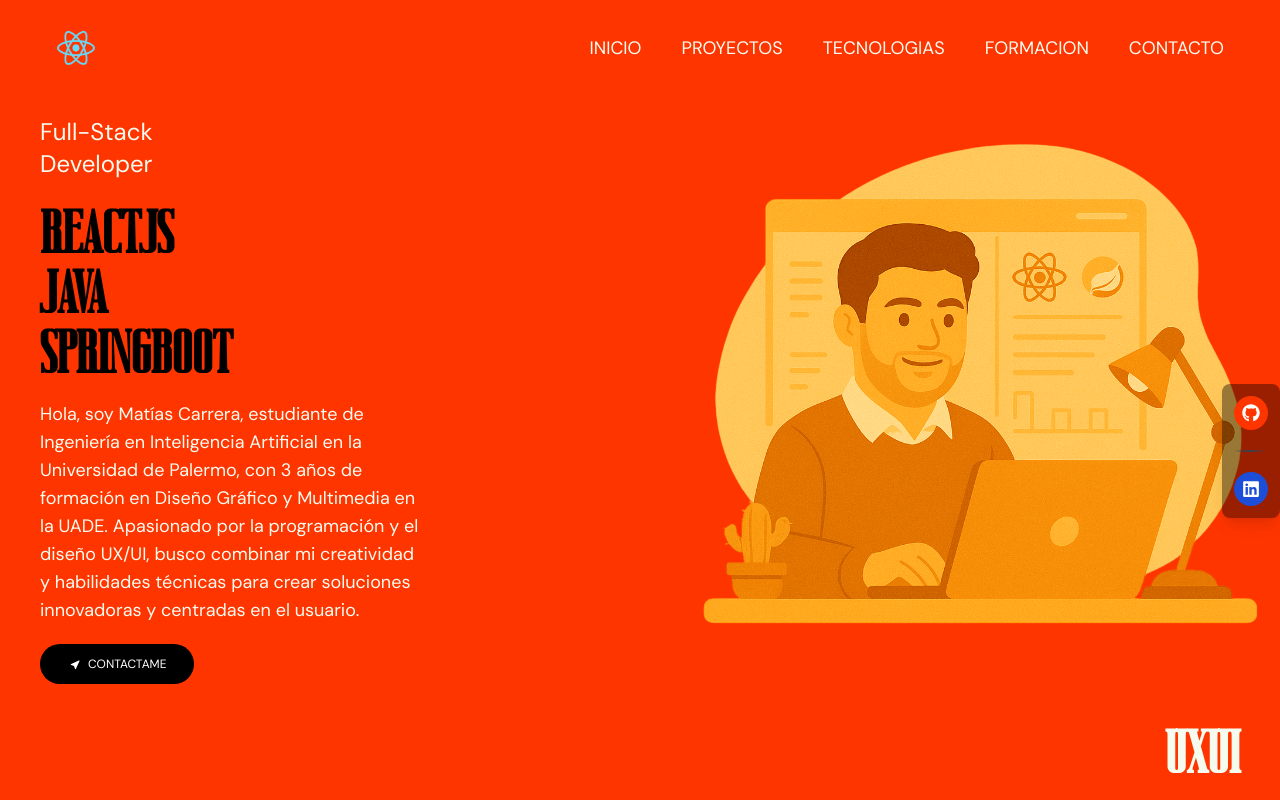
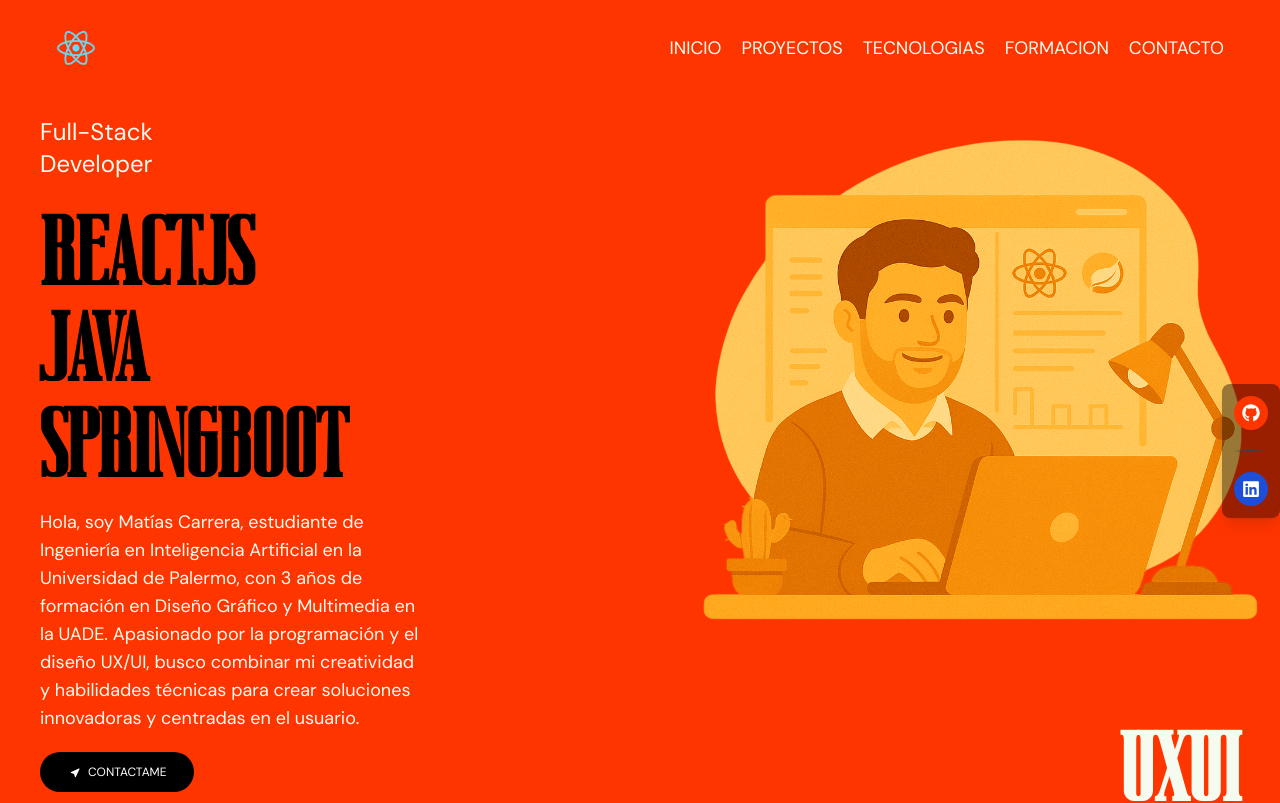
Before and after one commit to maticarrera12/MatiasCarrera, a React (Vite) app: page / in a window 1280 px wide. Shown: the top 803 px of the page. Built offline with nearby package versions, Linux system fonts and the light colour scheme.

Commit message:
fixed responsive

```diff
--- a/src/App.jsx
+++ b/src/App.jsx
@@ -13,7 +13,7 @@
 
 const App = () => {
   return (
-    <main className="relative min-h-screen w-screen overflow-x-hidden bg-soft-white">
+    <main className="relative min-h-screen w-screen overflow-x-hidde">
       <ButtonBar/>
       <Navbar/>
       <Hero/>
--- a/src/components/CallToAction.jsx
+++ b/src/components/CallToAction.jsx
@@ -1,14 +1,14 @@
 const CallToAction = () => {
   return (
     <div className="bg-flame h-72 flex items-center justify-center">
-      <div className="w-full max-w-[800px] md:flex-row mx-auto flex flex-col items-center justify-center space-y-8">
+      <div className="w-full max-w-[800px] md:flex-row mx-auto flex flex-col text-center items-center md:text-left justify-center space-y-8">
         <div>
           <h2>
-            <span className="text-4xl sm:text-5xl font-semibold text-white text-left">
+            <span className="text-4xl sm:text-5xl font-semibold text-white">
               ¿Querés trabajar conmigo?
             </span>
           </h2>
-          <p className="text-white font-semibold text-3xl sm:text-4xl mt-2 text-left">
+          <p className="text-white font-semibold text-3xl sm:text-4xl mt-2">
             ¡Trabajemos Juntos!
           </p>
         </div>
--- a/src/components/Hero.jsx
+++ b/src/components/Hero.jsx
@@ -26,11 +26,10 @@
   }, []);
 
   return (
-
-<div className="relative h-dvh w-screen overflow-x-hidden" id="inicio">
+    <div className="relative min-h-dvh w-screen overflow-x-hidden" id="inicio">
       <div
         id="hero-frame"
-    className="relative z-10 h-dvh w-screen overflow-hidden rounded-lg bg-flame flex "
+        className="relative z-10 min-h-dvh w-screen overflow-hidden rounded-lg bg-flame flex "
       >
         {/* Contenido a la izquierda */}
         <div className="flex-1 mt-24 px-5 sm:px-10 z-20">
@@ -41,17 +40,17 @@
           <h1 className="font-vicenza hero-heading text-black">JAVA</h1>
           <h1 className="font-vicenza hero-heading text-black">SPRINGBOOT</h1>
 
-      <p className="my-5 max-w-96 text-sm md:text-lg text-soft-white">
+          <p className="my-5 max-w-96 text-xs sm:text-lg text-soft-white">
             Hola, soy Matías Carrera, estudiante de Ingeniería en Inteligencia
-        Artificial en la Universidad de Palermo, con 3 años de formación
-        en Diseño Gráfico y Multimedia en la UADE. Apasionado por la
+            Artificial en la Universidad de Palermo, con 3 años de formación en
+            Diseño Gráfico y Multimedia en la UADE. Apasionado por la
             programación y el diseño UX/UI, busco combinar mi creatividad y
             habilidades técnicas para crear soluciones innovadoras y centradas
             en el usuario.
           </p>
 
           <a href="#contacto" className="cursor-pointer">
-        <button className="group relative overflow-hidden w-fit rounded-full px-7 py-3 bg-black text-white flex-center gap-1">
+            <button className="group  mb-10 relative overflow-hidden w-fit rounded-full px-7 py-3 bg-black text-white flex-center gap-1">
               <TiLocationArrow />
               <span className="relative z-50 inline-flex overflow-hidden text-xs uppercase">
                 Contactame
@@ -65,11 +64,10 @@
           <img
             src={portfolioIllustration}
             alt="portfolio illustration"
-        className="hidden md:block max-w-[1000px] w-full h-auto object-contain z-30"
+            className="hidden md:block max-w-[1000px] w-full h-auto object-contain z-30 mt-24 "
           />
 
           {/* UXUI blanco dentro del hero-frame, sobre la imagen */}
-
         </div>
         <h2 className="font-vicenza hero-heading absolute bottom-5 right-5 z-40 text-soft-white">
           UXUI
@@ -83,7 +81,6 @@
         UXUI
       </h2>
     </div>
-
-)
+  );
 }
 export default Hero;
--- a/src/index.css
+++ b/src/index.css
@@ -31,7 +31,7 @@
   }
 
   .nav-hover-btn {
-    @apply relative ms-2 text-[12px]  md:ms-10 md:text-lg  uppercase text-soft-white after:absolute after:-bottom-0.5 after:left-0 after:h-[2px] after:w-full after:origin-bottom-right after:scale-x-0 after:bg-soft-white after:transition-transform after:duration-500 after:ease-[cubic-bezier(0.65_0.05_0.36_1)] hover:after:origin-bottom-left hover:after:scale-x-100 dark:after:bg-soft-white cursor-pointer;
+    @apply relative ms-1 text-xs sm:text-sm sm:ms-2  md:ms-5 md:text-lg  uppercase text-soft-white after:absolute after:-bottom-0.5 after:left-0 after:h-[2px] after:w-full after:origin-bottom-right after:scale-x-0 after:bg-soft-white after:transition-transform after:duration-500 after:ease-[cubic-bezier(0.65_0.05_0.36_1)] hover:after:origin-bottom-left hover:after:scale-x-100 dark:after:bg-soft-white cursor-pointer;
   }
 
   .floating-nav {
@@ -55,7 +55,7 @@
   }
 
   .hero-heading {
-    @apply uppercase  font-black text-6xl sm:right-10
+    @apply uppercase  font-black text-6xl md:text-8xl sm:right-10
   }
 
 
```
Also changed, not shown: 1 other file (tests, documents, lock files or other folders). Lines whose indentation alone changed are shown as unchanged.
